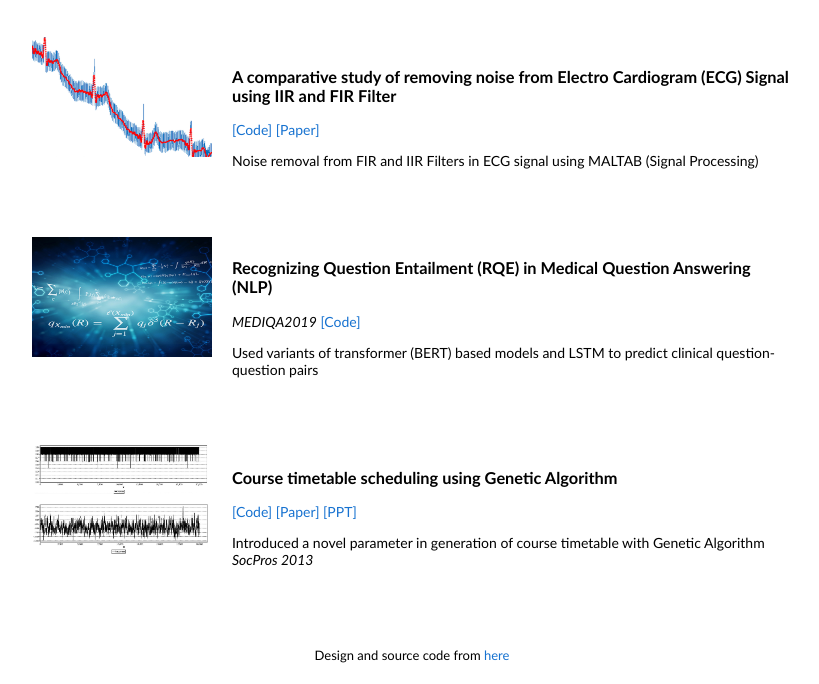
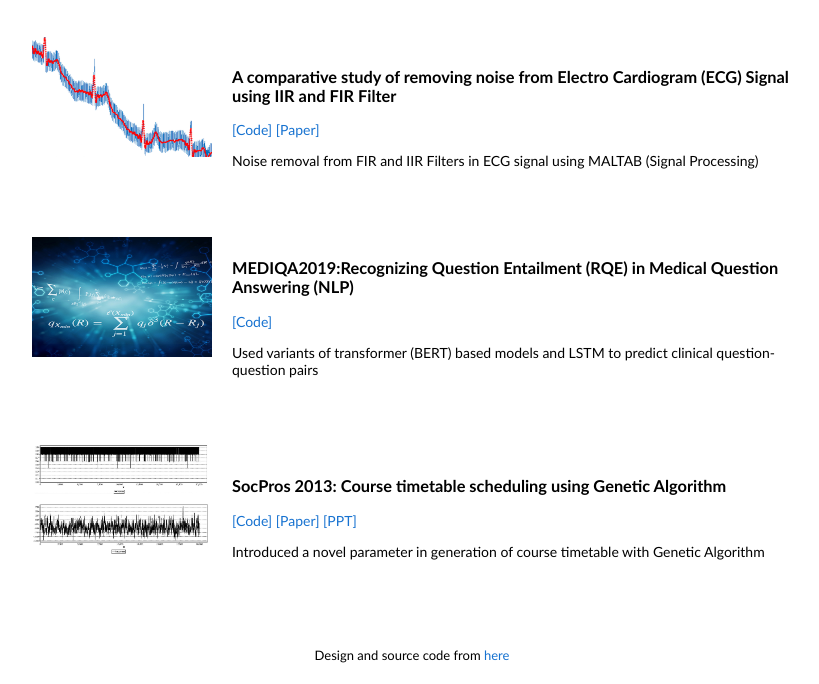
Before and after one commit to ravitashaw/ravi.github.io, a plain HTML site: page index.html in a window 1280 px wide. Shown: the part 1113-1797 px from the top of the page, without its empty margins (228-1047 px from the left). Drawn offline with Linux system fonts and the light colour scheme.

Commit message:
formatting

```diff
--- a/index.html
+++ b/index.html
@@ -149,8 +149,7 @@
 
                 </td>
                 <td style="padding:20px;width:75%;vertical-align:middle">
-                  <h3>Recognizing Question Entailment (RQE) in Medical Question Answering (NLP)</h3>
-                  <em>MEDIQA2019</em>
+                  <h3>MEDIQA2019:Recognizing Question Entailment (RQE) in Medical Question Answering (NLP)</h3>
                   <a href="https://github.com/ravitashaw/rqe-nlp-mediqa2019" target="_blank">[Code]</a>
 
                   <p>Used variants of transformer (BERT) based models and LSTM to predict clinical question-question pairs</p>
@@ -165,10 +164,10 @@
 
                 </td>
                 <td style="padding:20px;width:75%;vertical-align:middle">
-                  <h3>Course timetable scheduling using Genetic Algorithm</h3>
+                  <h3>SocPros 2013: Course timetable scheduling using Genetic Algorithm</h3>
                   <a href="https://github.com/ravitashaw/course-timetable-scheduling-genetic-algo-happiness-param" target="_blank">[Code]</a> <a href="images/SocPros2013Paper.pdf" target="_blank">[Paper]</a> <a href="images/SocPrs2013.pdf" target="_blank">[PPT]</a>
 
-                  <p>Introduced a novel parameter in generation of course timetable with Genetic Algorithm <em>SocPros 2013</em>
+                  <p>Introduced a novel parameter in generation of course timetable with Genetic Algorithm</p>
                 </td>
               </tr>
             </tbody>
```
